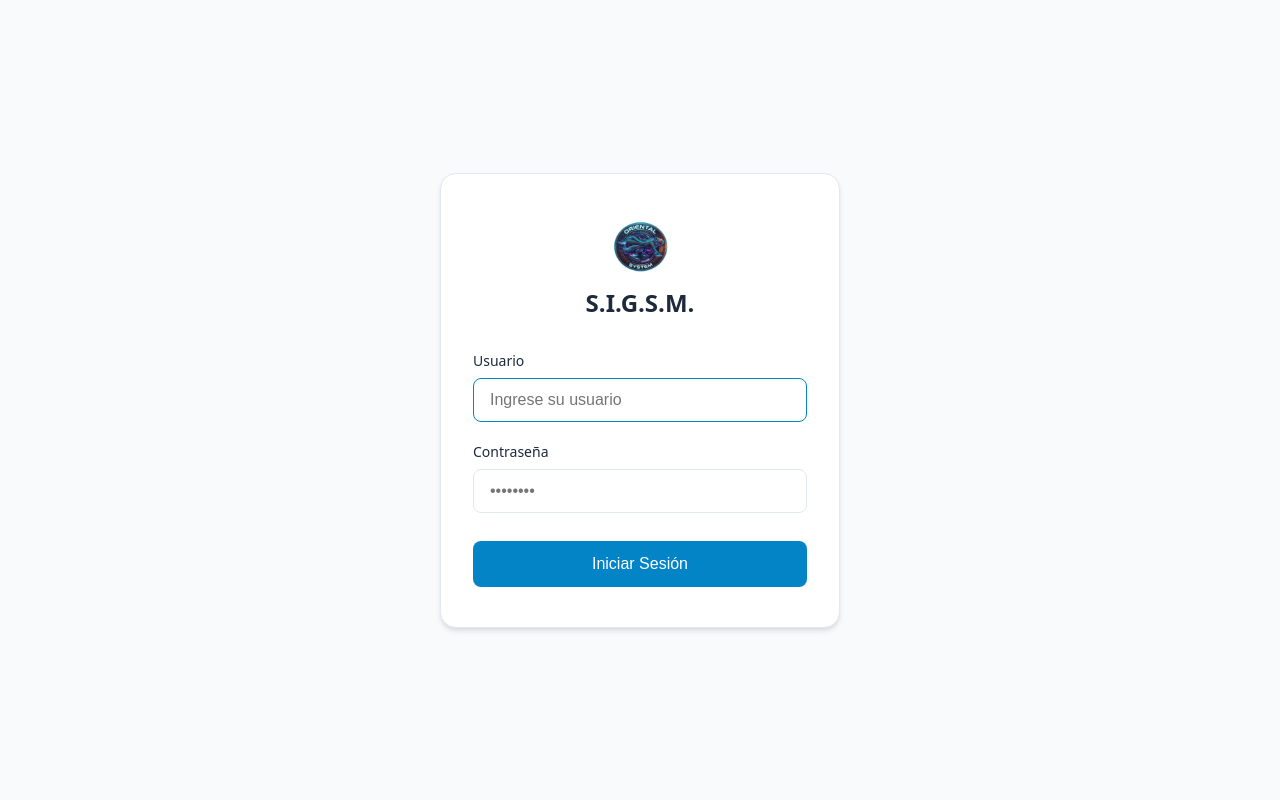
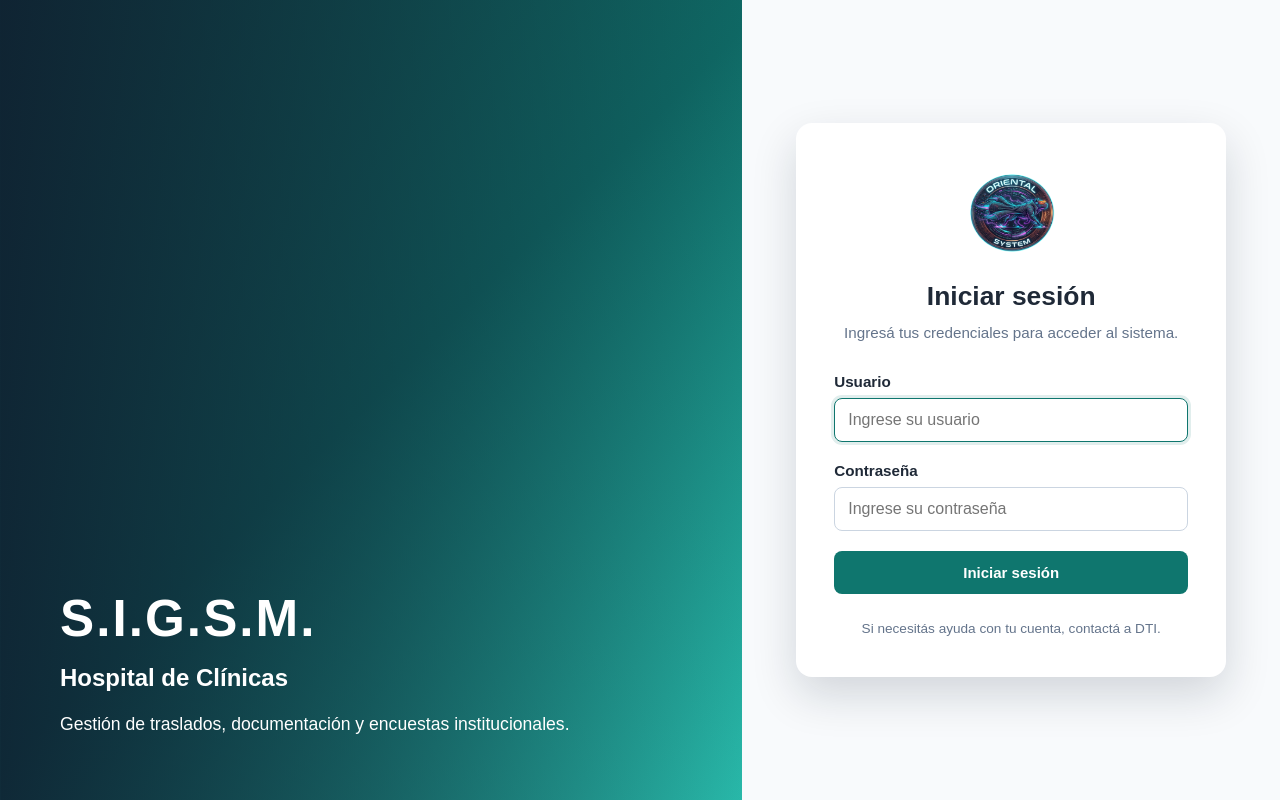
Before and after one commit to orientalsystem4/SIGSM, a PHP site: page /serviciosComunes/autenticacion/sesion.php in a window 1280 px wide. Run offline with PHP 8.4, Linux system fonts and the light colour scheme.

Commit message:
Adapta login a la guia visual institucional

```diff
--- /dev/null
+++ b/src/serviciosComunes/autenticacion/assets/login_sistema.css
@@ -0,0 +1,221 @@
+.pagina-login {
+    margin: 0;
+    font-family: Arial, sans-serif;
+    color: #1f2937;
+    background: #eef2f6;
+}
+
+.pagina-login *,
+.pagina-login *::before,
+.pagina-login *::after {
+    box-sizing: border-box;
+}
+
+.pagina-login .login-wrapper {
+    display: flex;
+    min-height: 100vh;
+    min-height: 100dvh;
+}
+
+/* Sector institucional */
+.pagina-login .login-left {
+    display: flex;
+    width: 58%;
+    background-color: #0f766e;
+    background-image: linear-gradient(135deg, #115e59, #0f766e, #2dd4bf);
+    background-size: cover;
+    background-position: center;
+}
+
+.pagina-login .login-overlay {
+    display: flex;
+    align-items: flex-end;
+    width: 100%;
+    padding: 60px;
+    background: linear-gradient(
+        90deg,
+        rgba(15, 23, 42, 0.82),
+        rgba(15, 23, 42, 0.50),
+        rgba(15, 23, 42, 0.15)
+    );
+}
+
+.pagina-login .login-brand {
+    max-width: 560px;
+    color: #ffffff;
+}
+
+.pagina-login .login-brand h1 {
+    margin: 0 0 16px;
+    font-size: clamp(2.2rem, 4vw, 4rem);
+    letter-spacing: 0.04em;
+}
+
+.pagina-login .login-brand h2 {
+    margin: 0 0 18px;
+    font-size: 1.5rem;
+    font-weight: 600;
+}
+
+.pagina-login .login-brand p {
+    margin: 0;
+    font-size: 1.1rem;
+    line-height: 1.7;
+}
+
+/* Sector de acceso */
+.pagina-login .login-right {
+    display: flex;
+    align-items: center;
+    justify-content: center;
+    width: 42%;
+    padding: 35px;
+    background: #f8fafc;
+}
+
+.pagina-login .login-box {
+    width: 100%;
+    max-width: 430px;
+    padding: 38px;
+    background: #ffffff;
+    border-radius: 16px;
+    box-shadow: 0 18px 45px rgba(15, 23, 42, 0.16);
+}
+
+.pagina-login .login-header {
+    margin-bottom: 28px;
+    text-align: center;
+}
+
+.pagina-login .login-logo {
+    display: block;
+    width: 100px;
+    height: 100px;
+    margin: 0 auto 20px;
+    object-fit: contain;
+}
+
+.pagina-login .login-header h2 {
+    margin: 0 0 10px;
+    font-size: 1.65rem;
+}
+
+.pagina-login .login-header p {
+    margin: 0;
+    color: #64748b;
+    font-size: 0.95rem;
+    line-height: 1.5;
+}
+
+.pagina-login .login-field {
+    margin-bottom: 20px;
+}
+
+.pagina-login .login-field label {
+    display: block;
+    margin-bottom: 8px;
+    font-size: 0.95rem;
+    font-weight: bold;
+}
+
+.pagina-login .login-field input {
+    width: 100%;
+    min-width: 0;
+    padding: 12px 13px;
+    border: 1px solid #cbd5e1;
+    border-radius: 8px;
+    background: #ffffff;
+    color: #1f2937;
+    font-family: inherit;
+    font-size: 16px;
+}
+
+.pagina-login .login-field input:focus {
+    border-color: #0f766e;
+    box-shadow: 0 0 0 3px rgba(15, 118, 110, 0.12);
+    outline: none;
+}
+
+.pagina-login .login-form button {
+    width: 100%;
+    padding: 13px;
+    border: none;
+    border-radius: 8px;
+    background: #0f766e;
+    color: #ffffff;
+    font-family: inherit;
+    font-weight: bold;
+    font-size: 15px;
+    cursor: pointer;
+}
+
+.pagina-login .login-form button:hover {
+    background: #115e59;
+}
+
+.pagina-login .login-form button:focus-visible {
+    outline: 3px solid #0f766e;
+    outline-offset: 3px;
+}
+
+.pagina-login .login-help {
+    margin: 24px 0 0;
+    color: #64748b;
+    font-size: 0.85rem;
+    line-height: 1.6;
+    text-align: center;
+}
+
+.pagina-login .login-alert {
+    padding: 12px;
+    margin-bottom: 18px;
+    border: 1px solid;
+    border-radius: 8px;
+    font-size: 0.9rem;
+    line-height: 1.5;
+    overflow-wrap: anywhere;
+}
+
+.pagina-login .login-error {
+    color: #991b1b;
+    background: #fee2e2;
+    border-color: #ef4444;
+}
+
+.pagina-login .login-success {
+    color: #166534;
+    background: #dcfce7;
+    border-color: #86efac;
+}
+
+/* Celulares y tablets */
+@media (max-width: 900px) {
+    .pagina-login .login-wrapper {
+        flex-direction: column;
+    }
+
+    .pagina-login .login-left {
+        width: 100%;
+        min-height: 260px;
+    }
+
+    .pagina-login .login-overlay {
+        padding: 32px 24px;
+    }
+
+    .pagina-login .login-right {
+        width: 100%;
+        padding: 24px;
+        flex: 1;
+    }
+}
+
+@media (max-width: 420px) {
+    .pagina-login .login-right {
+        padding: 20px 16px;
+    }
+
+    .pagina-login .login-box {
+        padding: 28px 22px;
+    }
+}
--- a/src/serviciosComunes/autenticacion/sesion.php
+++ b/src/serviciosComunes/autenticacion/sesion.php
@@ -37,63 +37,89 @@ unset($_SESSION['mensaje']);
 <head>
     <meta charset="UTF-8">
     <meta name="viewport" content="width=device-width, initial-scale=1.0">
-    <title>S.I.G.S.M. | Iniciar Sesión</title>
-    <link rel="stylesheet" href="login.css">
-    <style>
-        .error-msg {
-            color: #b91c1c;
-            background: #fee2e2;
-            border: 1px solid #f87171;
-            padding: 12px;
-            border-radius: 8px;
-            margin-bottom: 18px;
-            font-size: 0.9rem;
-            text-align: center;
-        }
-        .success-msg {
-            color: #15803d;
-            background: #dcfce7;
-            border: 1px solid #86efac;
-            padding: 12px;
-            border-radius: 8px;
-            margin-bottom: 18px;
-            font-size: 0.9rem;
-            text-align: center;
-        }
-    </style>
-</head>
-<body>
-    <main class="login-container">
-        <div class="card">
-            <div class="header-logo">
-                <img src="assets/image.png" alt="Logo S.I.G.S.M." class="logo-img">
-                <h1 class="title">S.I.G.S.M.</h1>
+    <title>S.I.G.S.M. | Iniciar sesión</title>
+<link rel="stylesheet" href="assets/login_sistema.css?v=4">
+</head><body class="pagina-login">
+    <main class="login-wrapper">
+        <section class="login-left" aria-labelledby="titulo-sistema">
+            <div class="login-overlay">
+                <div class="login-brand">
+                    <h1 id="titulo-sistema">S.I.G.S.M.</h1>
+                    <h2>Hospital de Clínicas</h2>
+                    <p>
+                        Gestión de traslados, documentación
+                        y encuestas institucionales.
+                    </p>
+                </div>
+            </div>
+        </section>
+
+        <section class="login-right" aria-labelledby="titulo-acceso">
+            <div class="login-box">
+                <div class="login-header">
+                    <img
+                        src="assets/image.png"
+                        alt="Logo S.I.G.S.M."
+                        class="login-logo"
+                    >
+                    <h2 id="titulo-acceso">Iniciar sesión</h2>
+                    <p>Ingresá tus credenciales para acceder al sistema.</p>
                 </div>
 
                 <?php if ($error): ?>
-                <div class="error-msg"><?= htmlspecialchars($error) ?></div>
+                    <div class="login-alert login-error" role="alert">
+                        <?= htmlspecialchars(
+                            $error,
+                            ENT_QUOTES,
+                            'UTF-8'
+                        ) ?>
+                    </div>
                 <?php endif; ?>
 
                 <?php if ($mensaje): ?>
-                <div class="success-msg"><?= htmlspecialchars($mensaje) ?></div>
+                    <div class="login-alert login-success" role="status">
+                        <?= htmlspecialchars(
+                            $mensaje,
+                            ENT_QUOTES,
+                            'UTF-8'
+                        ) ?>
+                    </div>
                 <?php endif; ?>
 
                 <form action="login.php" method="POST" class="login-form">
-                <div class="form-group">
-                    <label for="usuario" class="form-label">Usuario</label>
-                    <input type="text" id="usuario" name="usuario" class="form-input" placeholder="Ingrese su usuario" autocomplete="username" required autofocus>
+                    <div class="login-field">
+                        <label for="usuario">Usuario</label>
+                        <input
+                            type="text"
+                            id="usuario"
+                            name="usuario"
+                            placeholder="Ingrese su usuario"
+                            autocomplete="username"
+                            required
+                            autofocus
+                        >
                     </div>
 
-                <div class="form-group">
-                    <label for="password" class="form-label">Contraseña</label>
-                    <input type="password" id="password" name="password" class="form-input" placeholder="••••••••" autocomplete="current-password" required>
+                    <div class="login-field">
+                        <label for="password">Contraseña</label>
+                        <input
+                            type="password"
+                            id="password"
+                            name="password"
+                            placeholder="Ingrese su contraseña"
+                            autocomplete="current-password"
+                            required
+                        >
                     </div>
 
-                <button type="submit" class="btn-primary">
-                    Iniciar Sesión
-                </button>
+                    <button type="submit">Iniciar sesión</button>
                 </form>
+
+                <p class="login-help">
+                    Si necesitás ayuda con tu cuenta, contactá a DTI.
+                </p>
             </div>
+        </section>
     </main>
 </body>
 </html>
```
Lines whose indentation alone changed are shown as unchanged.
